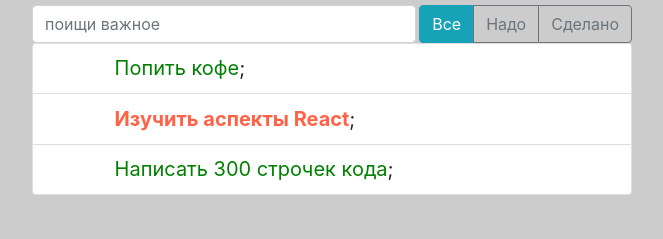
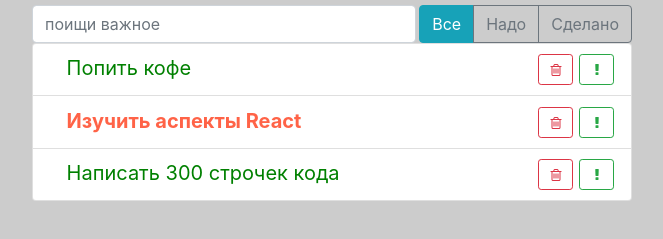
Before and after one commit to Dmitriy-8-Kireev/todo-app, a React app: page / in a window 1280 px wide. Shown: the part 115-354 px from the top of the page, without its empty margins (308-971 px from the left). Built offline with nearby package versions, Linux system fonts and the light colour scheme.

Commit message:
add buttons in TodoListItem.js

```diff
--- a/src/components/TodoList/TodoList.css
+++ b/src/components/TodoList/TodoList.css
@@ -1,3 +1,3 @@
 .todo-list .list-group-item {
-  padding: 0.45rem 3.85rem;
+  padding: 0.45rem 0.85rem;
 }
--- a/src/components/TodoListItem/TodoListItem.js
+++ b/src/components/TodoListItem/TodoListItem.js
@@ -12,7 +12,19 @@ const TodoListItem = ({ label, important = false }) => {
       <span className="todo-list-item-label" style={style}>
         {label}
       </span>
-      ;
+      <button
+        type="button"
+        className="btn btn-outline-success btn-sm float-right"
+      >
+        <i className="fa fa-exclamation" />
+      </button>
+
+      <button
+        type="button"
+        className="btn btn-outline-danger btn-sm float-right"
+      >
+        <i className="fa fa-trash-o" />
+      </button>
     </span>
   );
 };
```
